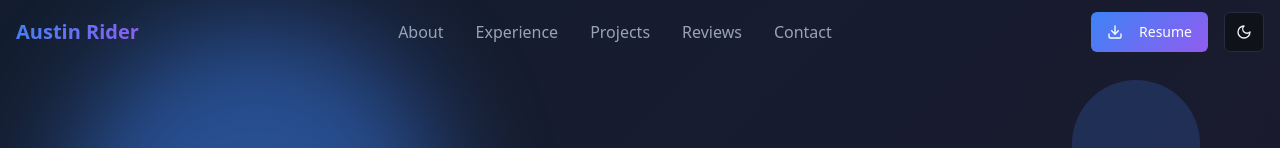
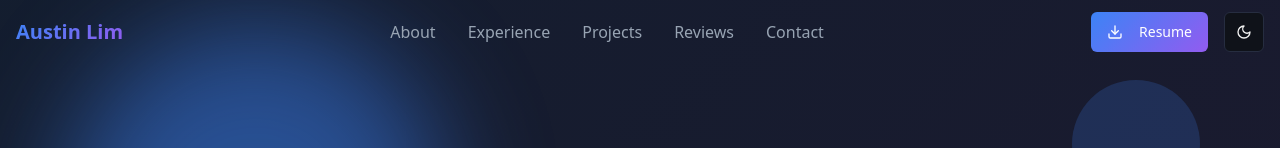
Before and after one commit to NovaNoodle7/Gary_project, a React (Vite) app: page / in a window 1280 px wide. Shown: the top 148 px of the page. Built offline with nearby package versions, Linux system fonts and the light colour scheme; no server answers.

Commit message:
Changed the header

```diff
--- a/src/components/header.tsx
+++ b/src/components/header.tsx
@@ -40,7 +40,7 @@ export function Header() {
     >
       <div className="container mx-auto px-4 h-16 flex items-center justify-between">
         <div className="text-xl font-bold bg-hero-gradient bg-clip-text text-transparent">
-          Austin Rider
+          Austin Lim
         </div>
 
         <nav className="hidden md:flex items-center space-x-8">
```
